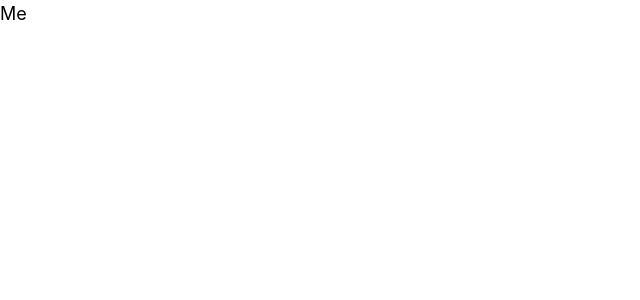
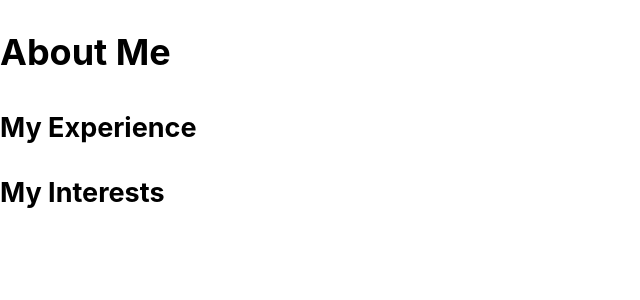
Before and after one commit to JerrettDavis/personal-site, a Next.js app: page /about-me in a window 1280 px wide. Shown: the top 300 px of the page, without its empty margins (0-640 px from the left). Built offline with nearby package versions, Linux system fonts and the light colour scheme.

Commit message:
Working on an about me

```diff
--- a/pages/about-me.tsx
+++ b/pages/about-me.tsx
@@ -7,7 +7,9 @@ export default function AboutMe() {
                 <title>About Me - Jerrett Davis</title>
             </Head>
             <div>
-                Me
+                <h1>About Me</h1>
+                <h2>My Experience</h2>
+                <h2>My Interests</h2>
             </div>
         </div>
     )
```
